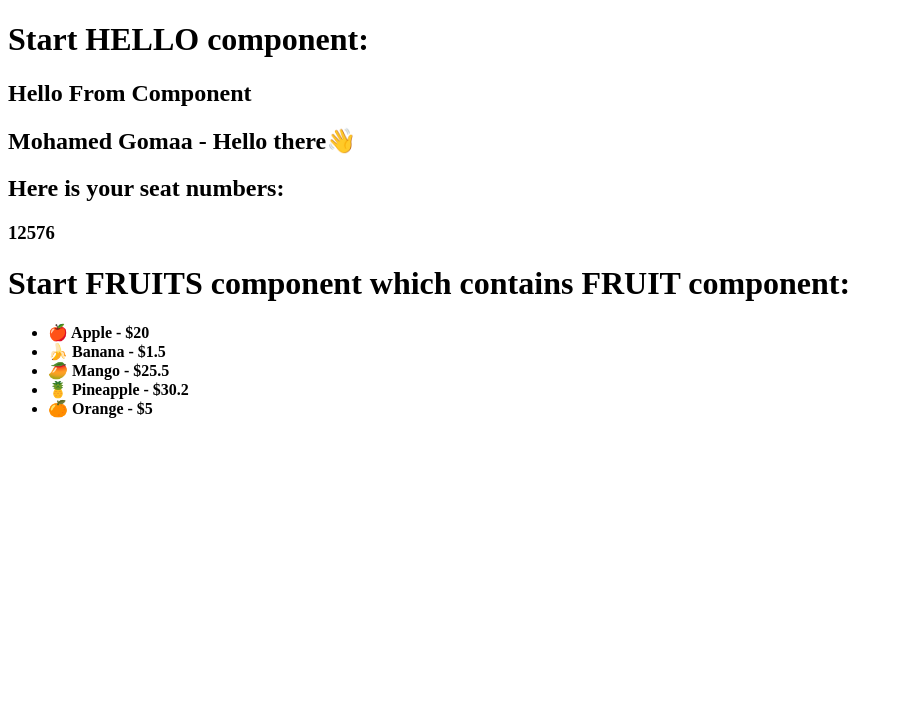
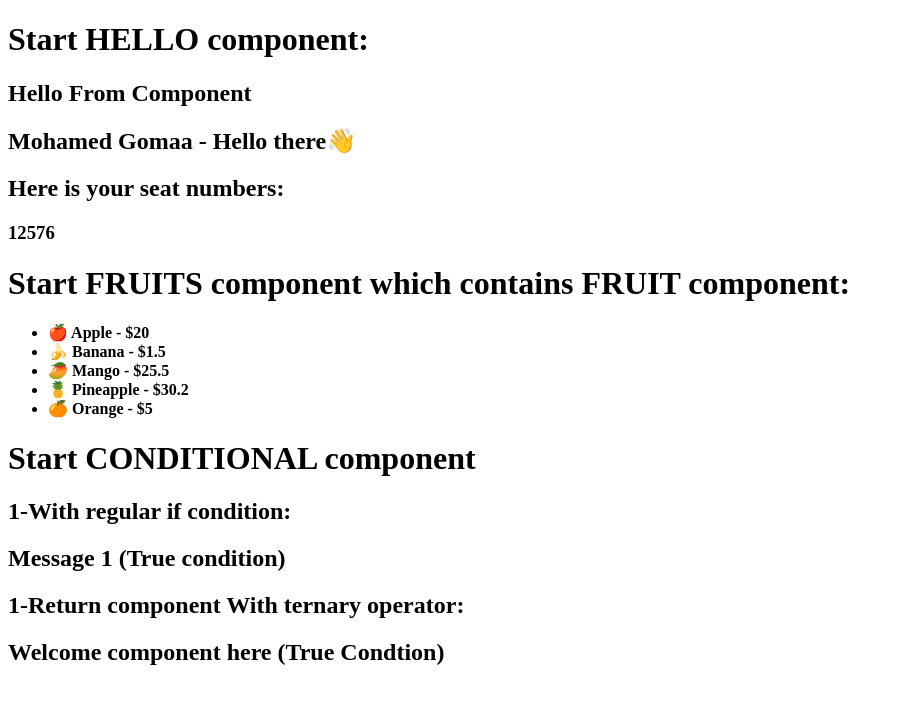
Before and after one commit to moh-gomaa/react-starter, a React (Vite) app: page / in a window 1280 px wide. Shown: the top 704 px of the page, without its empty margins (0-903 px from the left). Built offline with nearby package versions, Linux system fonts and the light colour scheme.

Commit message:
-Implement conditonal expression using regular if and with ternaty operator.

```diff
--- a/src/App.jsx
+++ b/src/App.jsx
@@ -1,5 +1,6 @@
 import { Fruits } from "./components/Fruits";
 import Hello from "./components/Hello";
+import ConditionalComponent from "./components/conditional/ConditionalComponent";
 
 function App() {
   const person = {
@@ -12,6 +13,7 @@ function App() {
     <div className="App">
       <Hello person={person} />
       <Fruits />
+      <ConditionalComponent />
     </div>
   );
 }
--- /dev/null
+++ b/src/components/conditional/Code.jsx
@@ -0,0 +1,3 @@
+export default function Code() {
+  return <h2>Code component here (False condition)</h2>;
+}
--- /dev/null
+++ b/src/components/conditional/ConditionalComponent.jsx
@@ -0,0 +1,22 @@
+import Code from "./Code";
+import Welcome from "./Welcome";
+
+export default function ConditionalComponent() {
+  const display = true;
+  let msg;
+
+  if (display) {
+    msg = <h2>Message 1 (True condition)</h2>;
+  } else {
+    msg = <h2>Message 2 (False condition)</h2>;
+  }
+  return (
+    <div>
+      <h1>Start CONDITIONAL component</h1>
+      <h2>1-With regular if condition:</h2>
+      {msg}
+      <h2>1-Return component With ternary operator:</h2>
+      {display ? <Welcome /> : <Code />}
+    </div>
+  );
+}
--- /dev/null
+++ b/src/components/conditional/Welcome.jsx
@@ -0,0 +1,3 @@
+export default function Welcome() {
+  return <h2>Welcome component here (True Condtion)</h2>;
+}
```
